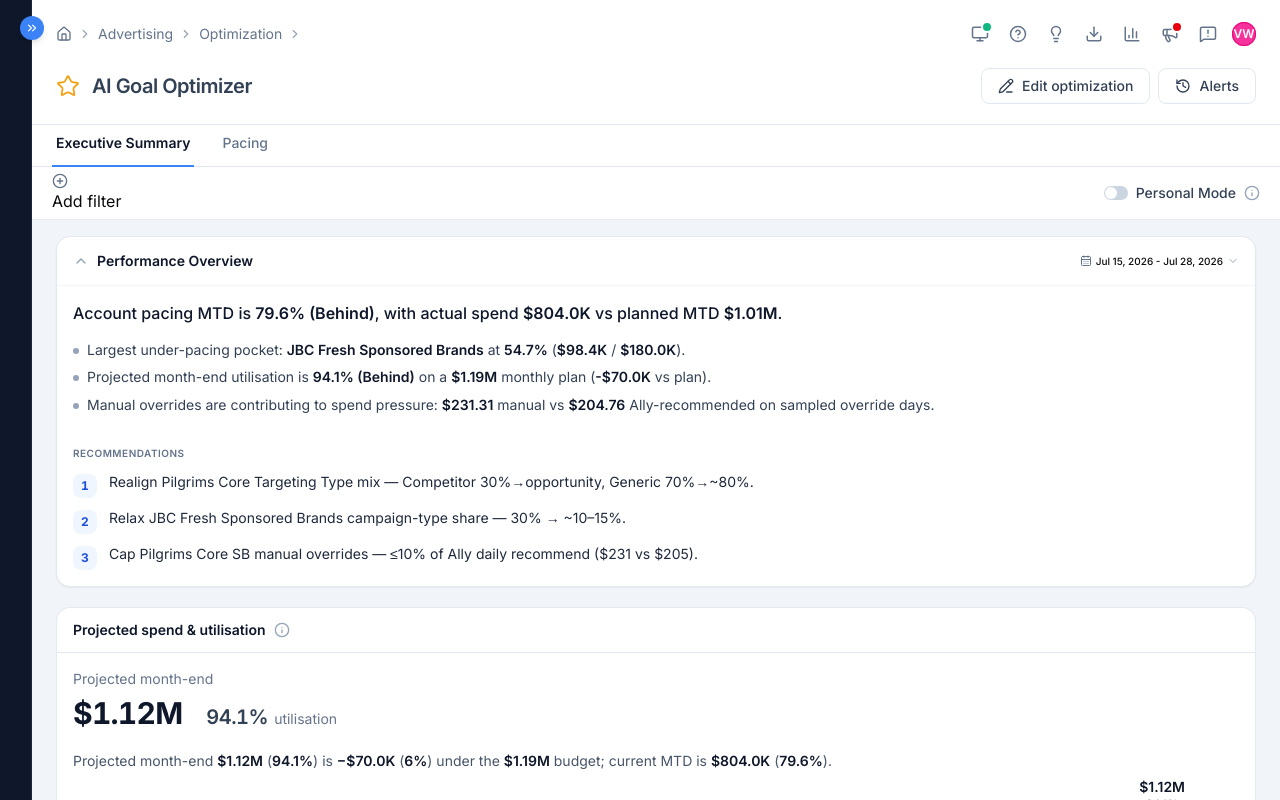
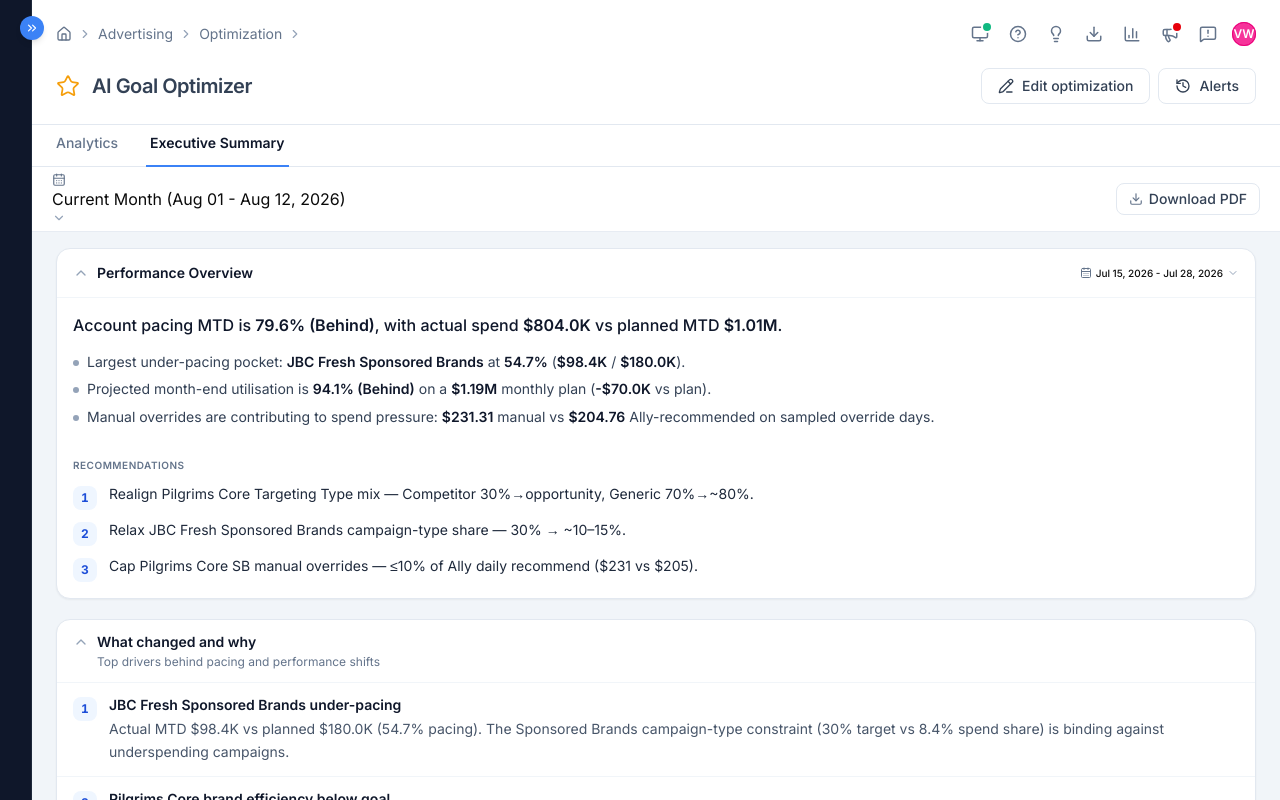
Before and after one commit to CIQDesignGit/Goal-Based-Optimization-Revamp, a Next.js app: page / in a window 1280 px wide. Both pictures are taken after a click on the tab "Executive Summary". Built offline with nearby package versions, Linux system fonts and the light colour scheme.

Commit message:
reorder widgets

```diff
--- a/src/components/home/ai-goal-optimizer-home.tsx
+++ b/src/components/home/ai-goal-optimizer-home.tsx
@@ -64,7 +64,7 @@
         ) : null}
 
         {filtered.status === "ok" && tab === "pacing" ? (
-          <PacingTab instance={filtered.instance} />
+          <PacingTab instance={filtered.instance} filterKey={filterKey} />
         ) : null}
       </div>
     </div>
--- a/src/components/home/dashboard-tabs.tsx
+++ b/src/components/home/dashboard-tabs.tsx
@@ -26,13 +26,13 @@
             active={tab === "executive-summary"}
             onClick={() => setTab("executive-summary")}
           >
-            Executive Summary
+            Analytics
           </TabButton>
           <TabButton
             active={tab === "pacing"}
             onClick={() => setTab("pacing")}
           >
-            Pacing
+            Executive Summary
           </TabButton>
         </div>
 
--- a/src/components/home/executive-summary-tab.tsx
+++ b/src/components/home/executive-summary-tab.tsx
@@ -3,7 +3,7 @@
 import { BudgetPacingCard } from "@/components/home/budget-pacing-card";
 import { BudgetPlanCard } from "@/components/home/budget-plan-card";
 import { DeferredWidget } from "@/components/home/deferred-widget";
-import { PerformanceOverview } from "@/components/home/performance-overview";
+import { PacingSectionB } from "@/components/home/pacing-section-b";
 import { ProjectedSpendUtilisationCard } from "@/components/home/projected-spend-utilisation-card";
 import { WidgetSkeleton } from "@/components/home/widget-skeleton";
 import type { DashboardFilters } from "@/lib/home/dashboard-filters";
@@ -15,7 +15,7 @@
   filterKey: string;
 };
 
-/** Executive Summary: Ally brief → spend/utilisation → Budget Pacing → Budget Plan. */
+/** First tab: Budget Pacing → spend/utilisation → Budget Plan → Constraint gaps. */
 export function ExecutiveSummaryTab({
   instance,
   filters,
@@ -23,31 +23,37 @@
 }: ExecutiveSummaryTabProps) {
   return (
     <div className="flex flex-col gap-5">
-      <PerformanceOverview instance={instance} filterKey={filterKey} />
+      <DeferredWidget
+        key={`chart-${filterKey}`}
+        delayMs={400}
+        skeleton={<WidgetSkeleton rows={8} className="min-h-[360px]" />}
+      >
+        <BudgetPacingCard instance={instance} filters={filters} />
+      </DeferredWidget>
 
       <DeferredWidget
         key={`spend-util-${filterKey}`}
-        delayMs={450}
+        delayMs={650}
         skeleton={<WidgetSkeleton rows={4} className="min-h-[160px]" />}
       >
         <ProjectedSpendUtilisationCard instance={instance} />
       </DeferredWidget>
 
       <DeferredWidget
-        key={`chart-${filterKey}`}
-        delayMs={700}
-        skeleton={<WidgetSkeleton rows={8} className="min-h-[360px]" />}
-      >
-        <BudgetPacingCard instance={instance} filters={filters} />
-      </DeferredWidget>
-
-      <DeferredWidget
         key={`plan-${filterKey}`}
-        delayMs={900}
+        delayMs={850}
         skeleton={<WidgetSkeleton rows={10} className="min-h-[420px]" />}
       >
         <BudgetPlanCard />
       </DeferredWidget>
+
+      <DeferredWidget
+        key={`constraints-${filterKey}`}
+        delayMs={1050}
+        skeleton={<WidgetSkeleton rows={4} />}
+      >
+        <PacingSectionB instance={instance} />
+      </DeferredWidget>
     </div>
   );
 }
--- a/src/components/home/pacing-section-cde.tsx
+++ b/src/components/home/pacing-section-cde.tsx
@@ -59,14 +59,14 @@
       <ol className="divide-y divide-slate-100">
         {drivers.map((d, index) => (
           <li key={d.id} className="flex gap-3 px-4 py-3">
-            <span className="mt-0.5 w-5 shrink-0 text-right font-mono text-xs font-medium tabular-nums text-slate-400">
-              {String(index + 1).padStart(2, "0")}
+            <span className="mt-0.5 flex size-6 shrink-0 items-center justify-center rounded-md bg-brand-50 text-xs font-bold tabular-nums text-brand-700">
+              {index + 1}
             </span>
             <div className="min-w-0">
-              <p className="text-sm font-medium leading-snug text-slate-900">
+              <p className="text-sm font-semibold leading-snug text-slate-900">
                 {d.title}
               </p>
-              <p className="mt-1 text-xs leading-relaxed text-slate-600">
+              <p className="mt-1 text-sm leading-relaxed text-slate-600">
                 {d.detail}
               </p>
             </div>
@@ -107,14 +107,14 @@
                   aria-expanded={open}
                   className="flex w-full items-start gap-3 px-4 py-3 text-left transition-colors hover:bg-slate-50"
                 >
-                  <span className="mt-0.5 flex size-6 shrink-0 items-center justify-center rounded-md bg-brand-50 text-xs font-bold text-brand-700">
+                  <span className="mt-0.5 flex size-6 shrink-0 items-center justify-center rounded-md bg-brand-50 text-xs font-bold tabular-nums text-brand-700">
                     {index + 1}
                   </span>
                   <div className="min-w-0 flex-1">
                     <p className="text-sm font-semibold leading-snug text-slate-900">
                       {r.action}
                     </p>
-                    <p className="mt-1 line-clamp-1 text-xs text-slate-500">
+                    <p className="mt-1 line-clamp-1 text-sm text-slate-500">
                       {r.expectedImpact}
                     </p>
                   </div>
--- a/src/components/home/pacing-tab.tsx
+++ b/src/components/home/pacing-tab.tsx
@@ -1,45 +1,28 @@
 "use client";
 
 import { DeferredWidget } from "@/components/home/deferred-widget";
-import { PacingSectionA } from "@/components/home/pacing-section-a";
-import { PacingSectionB } from "@/components/home/pacing-section-b";
 import { PacingSectionCde } from "@/components/home/pacing-section-cde";
+import { PerformanceOverview } from "@/components/home/performance-overview";
 import { WidgetSkeleton } from "@/components/home/widget-skeleton";
 import type { PacingInstance } from "@/lib/home/pacing-instance";
 
 type PacingTabProps = {
   instance: PacingInstance;
+  filterKey: string;
 };
 
-/** Pacing tab — report sections with distinct layouts (not one template). */
-export function PacingTab({ instance }: PacingTabProps) {
-  const filterKey = [
-    instance.accountName,
-    instance.rows.map((r) => r.id).join(","),
-    instance.constraints.length,
-  ].join("|");
-
+/**
+ * Second tab: Performance Overview → what changed / what to do / watchouts.
+ * Weekly account state (Section A) is kept in code but hidden for now.
+ */
+export function PacingTab({ instance, filterKey }: PacingTabProps) {
   return (
     <div id="pacing-report-root" className="flex flex-col gap-5">
-      <DeferredWidget
-        key={`a-${filterKey}`}
-        delayMs={400}
-        skeleton={<WidgetSkeleton rows={6} className="min-h-[240px]" />}
-      >
-        <PacingSectionA instance={instance} />
-      </DeferredWidget>
-
-      <DeferredWidget
-        key={`b-${filterKey}`}
-        delayMs={700}
-        skeleton={<WidgetSkeleton rows={4} />}
-      >
-        <PacingSectionB instance={instance} />
-      </DeferredWidget>
+      <PerformanceOverview instance={instance} filterKey={filterKey} />
 
       <DeferredWidget
         key={`cde-${filterKey}`}
-        delayMs={1000}
+        delayMs={700}
         skeleton={<WidgetSkeleton rows={5} />}
       >
         <PacingSectionCde instance={instance} />
```
Also changed, not shown: src/components/home/dashboard-filters-bar.tsx (+4 -4 lines).
